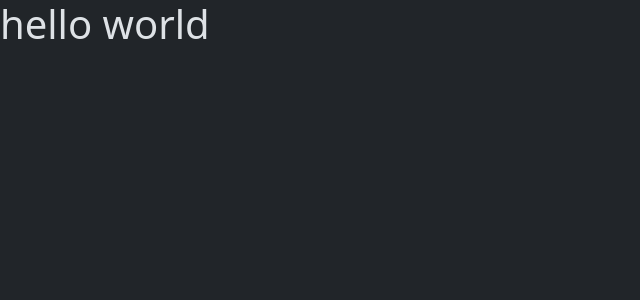
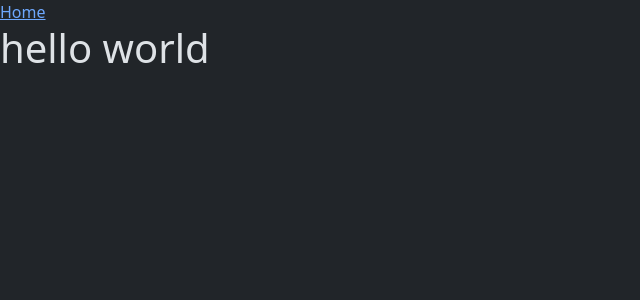
Before and after one commit to zlrkw11/zl171, a Next.js app: page / in a window 1280 px wide. Shown: the top 300 px of the page, without its empty margins (0-640 px from the left). Built offline with nearby package versions, Linux system fonts and the light colour scheme.

Commit message:
navbar component

```diff
--- a/app/layout.js
+++ b/app/layout.js
@@ -2,6 +2,7 @@
 import "./globals.css";
 import "bootstrap/dist/css/bootstrap.min.css";
 import { ThemeProvider } from "./context/theme";
+import NavBar from "../components/nav/navbar";
 
 export const metadata = {
   title: "zl171",
@@ -12,6 +13,7 @@ export default function RootLayout({ children }) {
   return (
     <html lang="en" data-bs-theme="dark">
       <body>
+        <NavBar />
         <ThemeProvider>{children}</ThemeProvider>
       </body>
     </html>
--- /dev/null
+++ b/components/nav/navbar.js
@@ -0,0 +1,7 @@
+export default function NavBar() {
+  return (
+    <nav>
+      <a href="/">Home</a>
+    </nav>
+  );
+}
```
